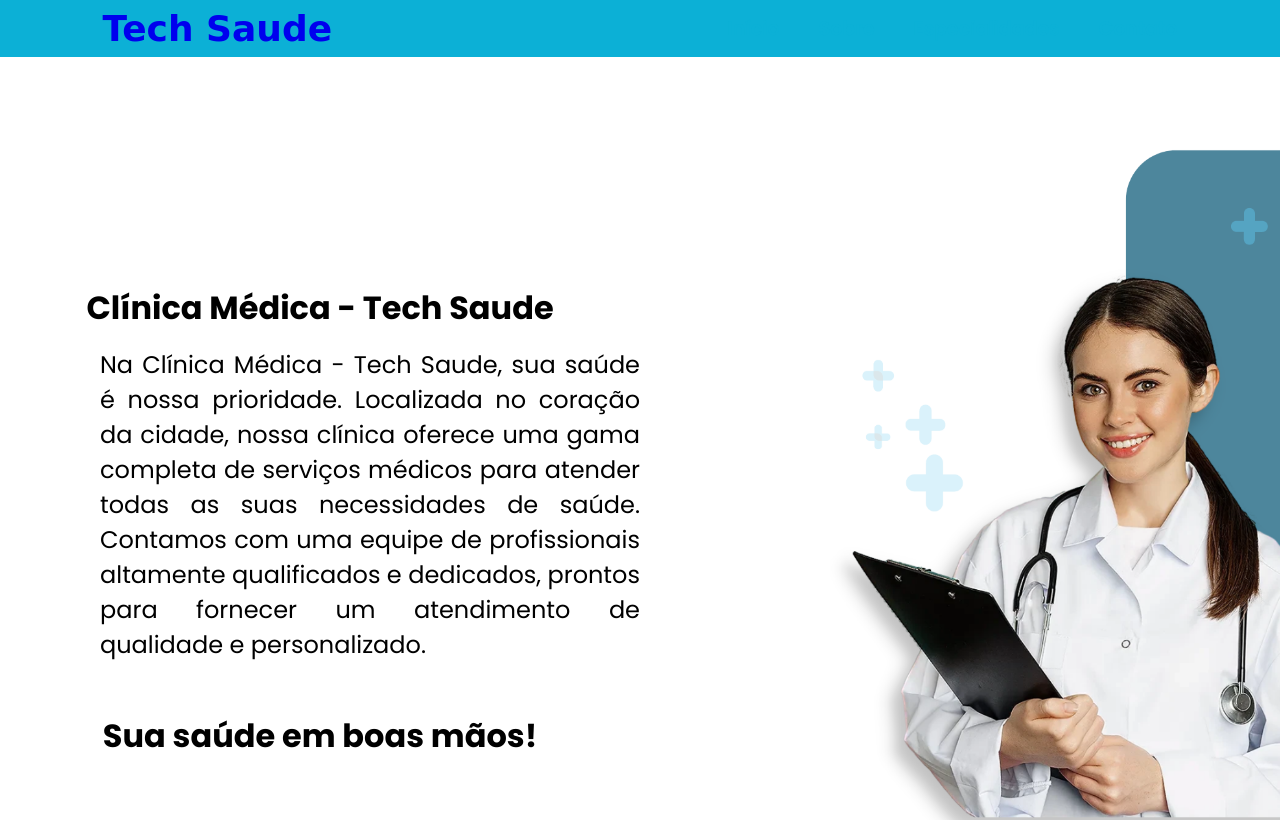
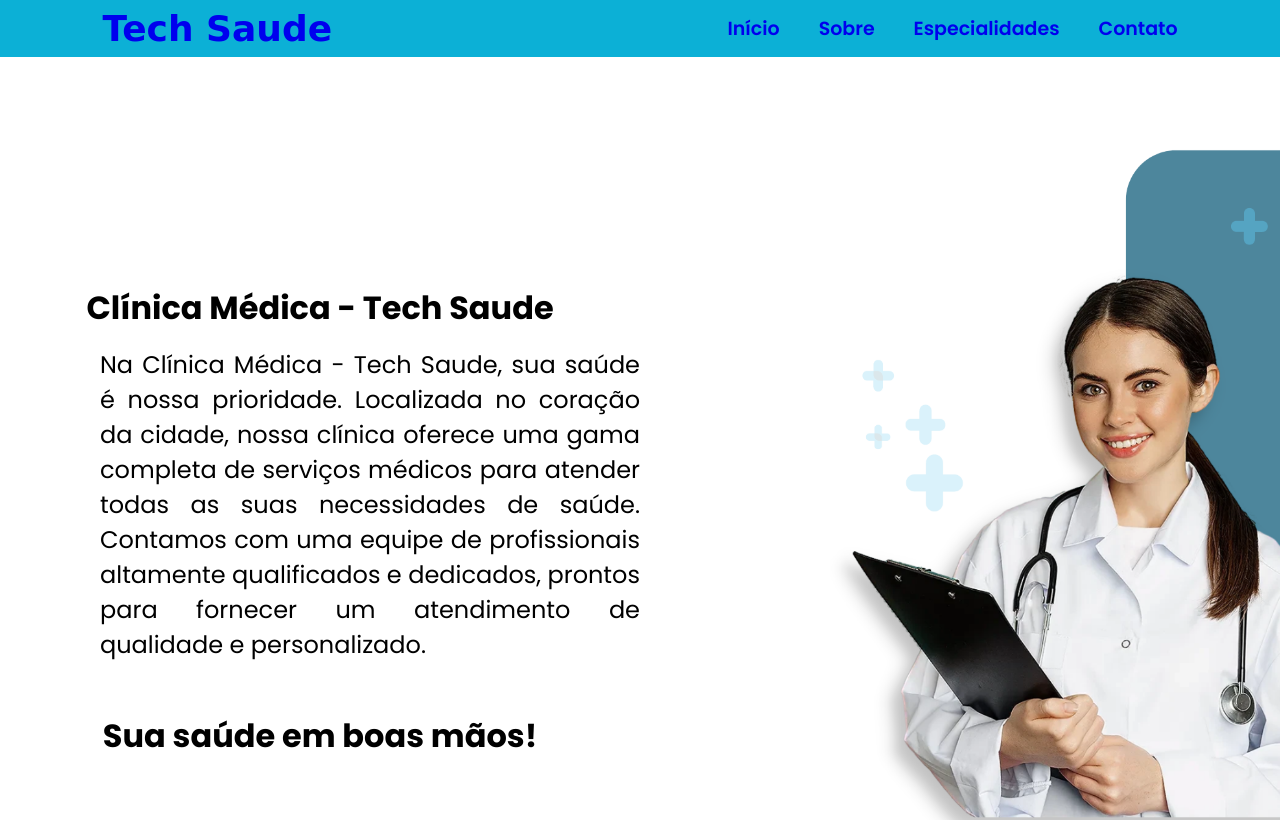
Before and after one commit to Aleks-teste/siteclinica, a plain HTML site: page index.html in a window 1280 px wide. Shown: the top 820 px of the page. Drawn offline with Linux system fonts and the light colour scheme; a script that the page names is missing; a web font is replaced by a local one.

Commit message:
Update styles.css
Signed-off-by: Danilo Luz <202408166761@alunos.unimetrocamp.edu.br>

```diff
--- a/styles.css
+++ b/styles.css
@@ -33,7 +33,7 @@
 .navbar a {
     font-size: 19px;
     font-family: "Poppins", sans-serif;
-    color: #0CB0D6;
+
     margin-left: 1rem;
     text-decoration: none;
     margin-left: 35px;
```
